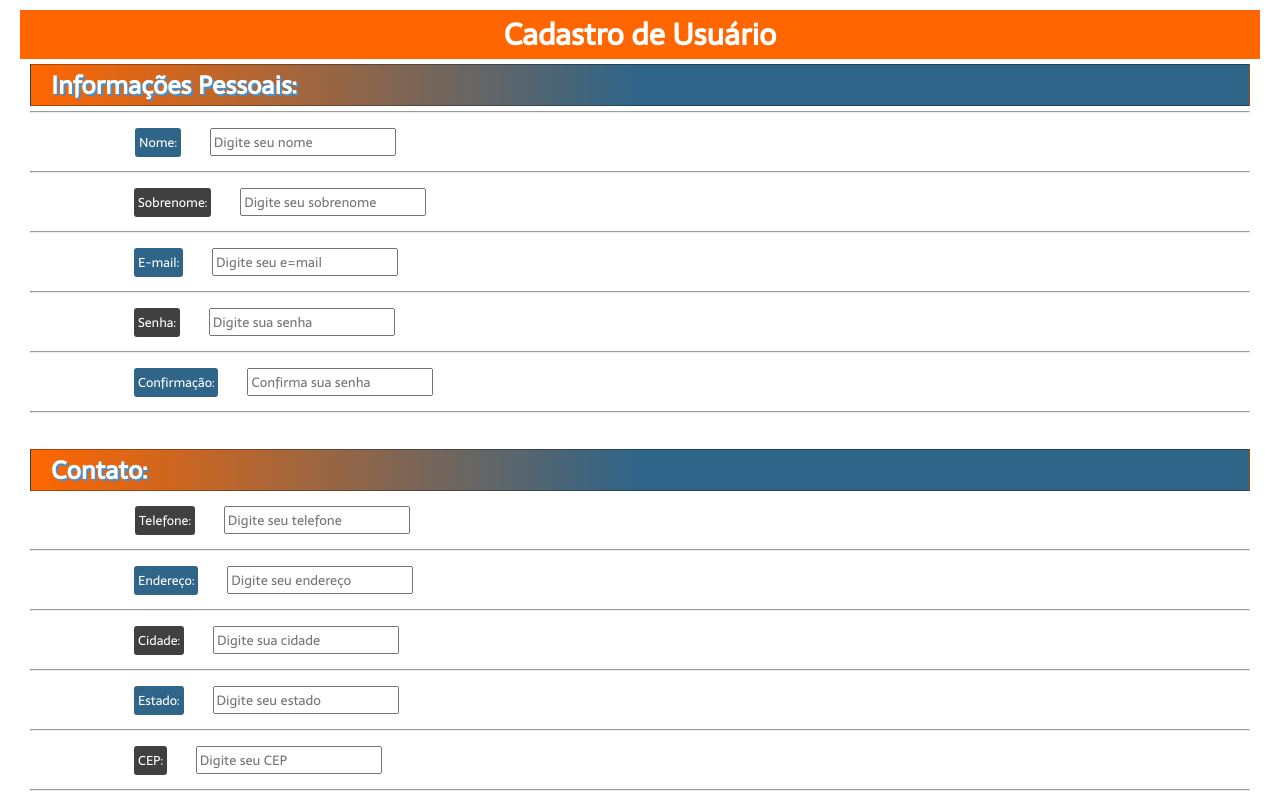
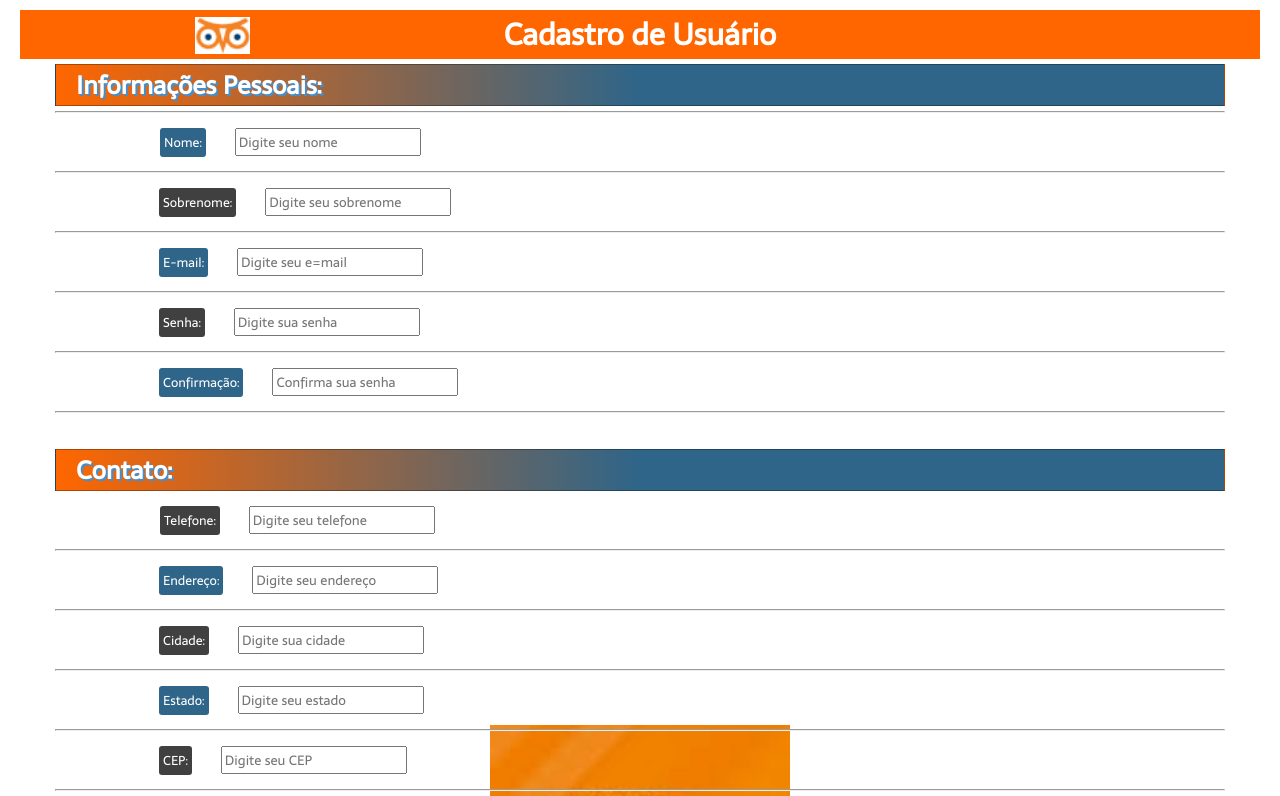
Before and after one commit to DevBrusilho/avaliacaoformadora2, a plain HTML site: page index.html in a window 1280 px wide. Shown: the top 796 px of the page. Drawn offline with Linux system fonts and the light colour scheme.

Commit message:
18/04 17:41

```diff
--- a/index.html
+++ b/index.html
@@ -9,7 +9,12 @@
 <body>
 	<header>
 		<div>
-		<h1>Cadastro de Usuário</h1>
+		<h1>
+			<div id="fotonoh1">
+			</div>
+			Cadastro de Usuário
+
+		</h1>
 		</div>
 		<nav>
 
--- a/style.css
+++ b/style.css
@@ -7,11 +7,38 @@
 	font-family: var(--fonte-unisuam);
 	margin: 5px;
 }
+body{
+	background-color: white;
+}
+main{
+	max-width: 1200px;
+	margin: auto;
+	background-image: url(img/coruja3.jpg);
+	background-repeat: no-repeat;
+	background-position: center center;
+	background-attachment: fixed;
+	background-size:300px;
+
+}
 h1{
 	text-align: center;
 	font-weight: bolder;
 	color: white;
 	font-size: 30px;
+	position: relative;
+
+}
+#fotonoh1{
+	position: absolute;
+	left: 20px;
+	top: 1px;
+	background-image: url(img/coruja2.png);
+	background-repeat: no-repeat;
+	background-position: left center;
+	background-size: 55px;
+	width: 55px;
+	height: 40px;
+	margin-left: 150px;
 }
 header div{
 	background-color: #ff6600;
```
Also changed, not shown: img/coruja2.png (added).
